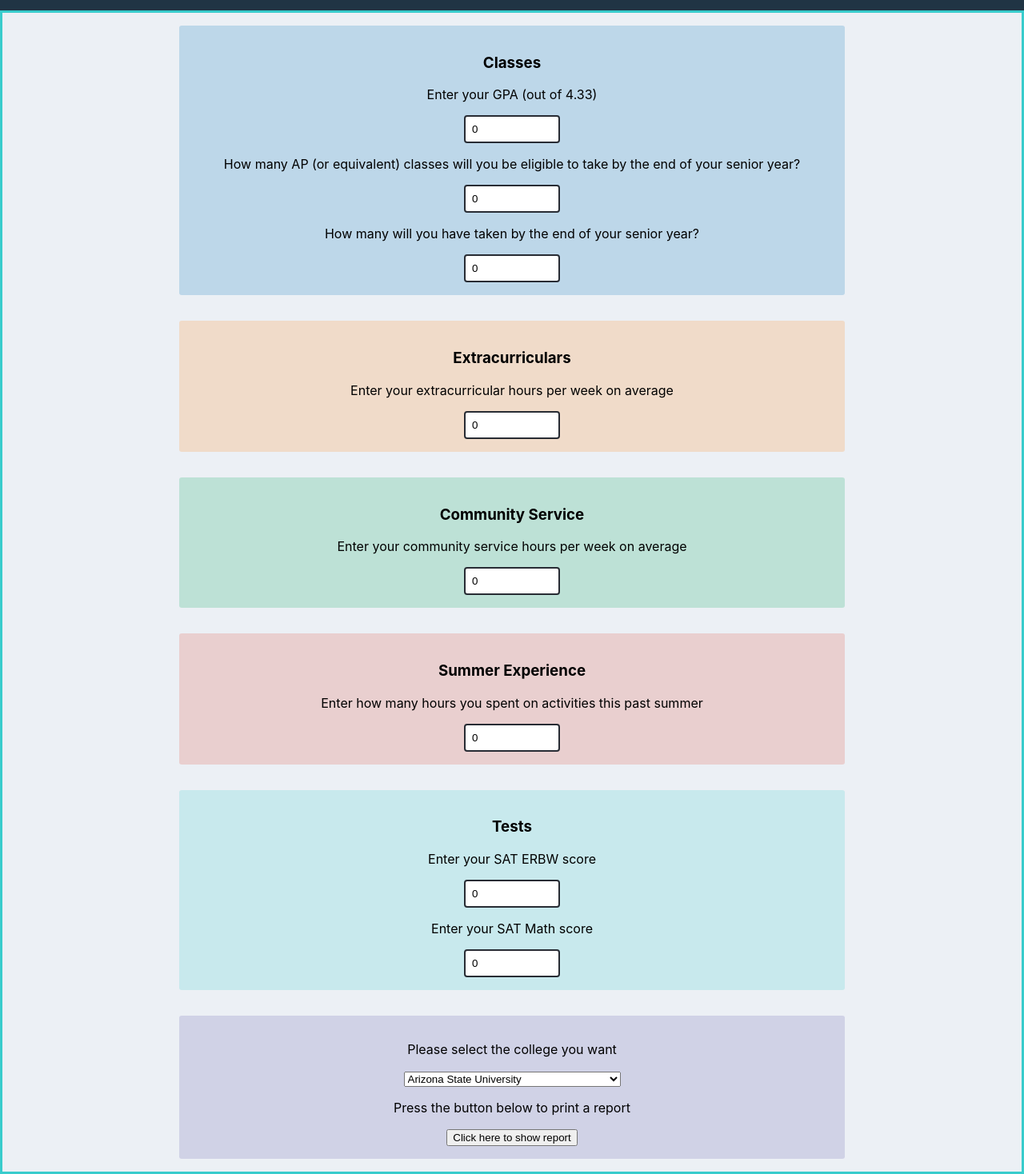
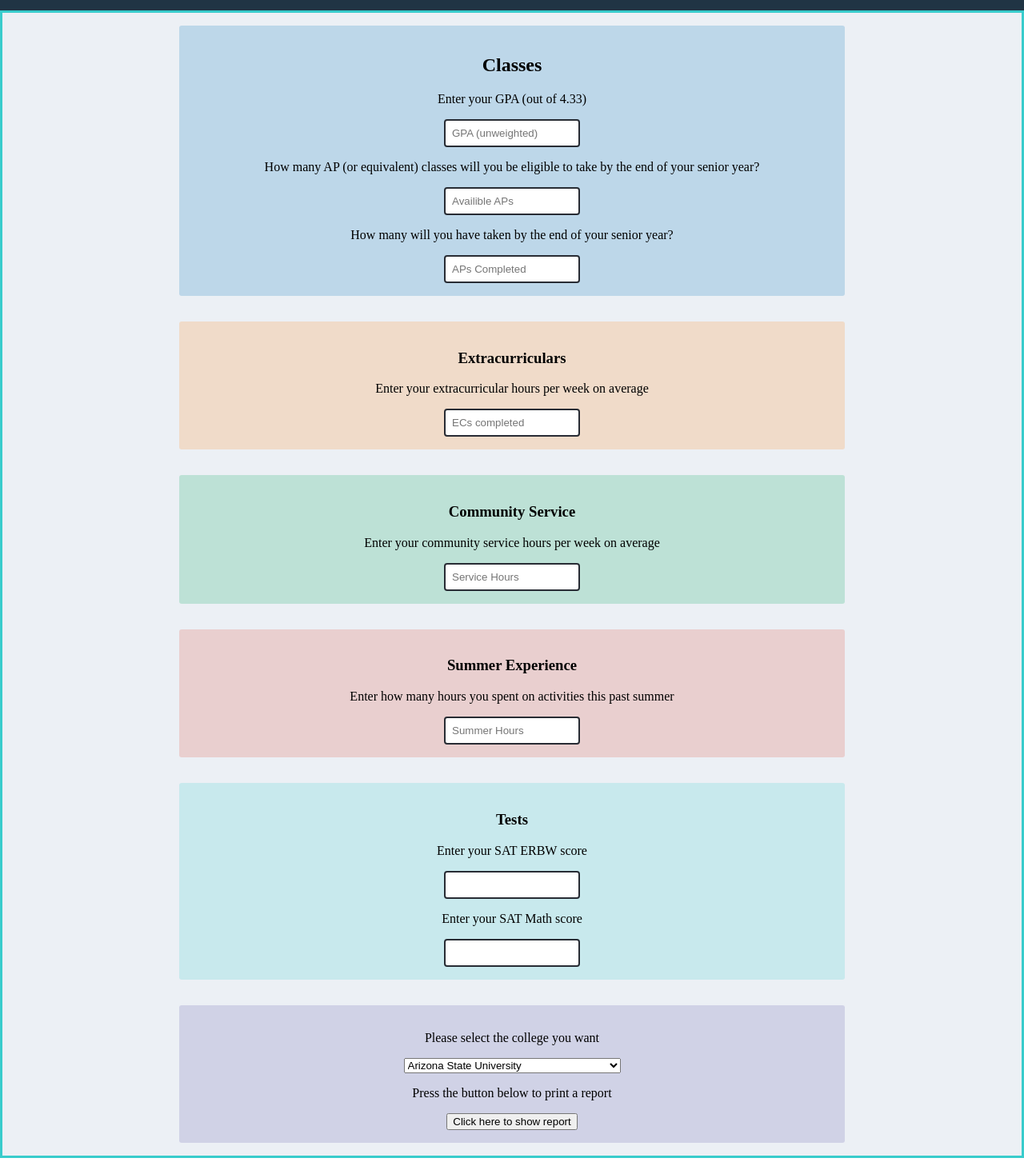
Before and after one commit to dothrakimango/college, a React (Create React App) app: page / in a window 1280 px wide. Shown: the part 57-1525 px from the top of the page at 80% size. Built offline with nearby package versions, Linux system fonts and the light colour scheme.

Commit message:
max - changing textboxes p2

```diff
--- a/src/App.css
+++ b/src/App.css
@@ -23,6 +23,7 @@
 
 .GpaClass {
   border: 3px;
+  font-family: 'Abril Fatface';
   height: auto;
   width: 50rem;
   margin: 1rem 1rem;
@@ -36,6 +37,7 @@
 .EcClass {
   border: 3px;
   height: auto;
+  font-family: 'Abril Fatface';
   width: 50rem;
   margin: 1rem 1rem;
   padding: 1rem 1rem;
@@ -48,6 +50,7 @@
 .CsClass{
   border: 3px;
   height: auto;
+  font-family: 'Abril Fatface';
   width: 50rem;
   margin: 1rem 1rem;
   padding: 1rem 1rem;
@@ -60,6 +63,7 @@
 .SeClass{
   border: 3px;
   height: auto;
+  font-family: 'Abril Fatface';
   width: 50rem;
   margin: 1rem 1rem;
   padding: 1rem 1rem;
@@ -72,6 +76,7 @@
 .SatClass {
   border: 3px;
   height: auto;
+  font-family: 'Abril Fatface';
   width: 50rem;
   margin: 1rem 1rem;
   padding: 1rem 1rem;
@@ -87,6 +92,7 @@
   border: 3px;
   height: auto;
   width: 50rem;
+  font-family: 'Abril Fatface';
   margin: 1rem 1rem;
   padding: 1rem 1rem;
   border-radius: 3px;
@@ -98,6 +104,7 @@
 .report{
   text-align: center;
   display: flex;
+  font-family: 'Abril Fatface';
   flex-direction: row;
   align-items: flex-start;
   align-content: flex-start;
@@ -109,6 +116,7 @@
   height: auto;
   width: 30rem;
   margin: 1rem auto 1rem;
+  font-family: 'Abril Fatface';
   padding: 1rem 1rem;
   border-radius: 3px;
   background: rgba(0, 128, 0, 0.2);
@@ -121,6 +129,7 @@
   height: auto;
   width: 30rem;
   margin: 1rem auto 1rem;
+  font-family: 'Abril Fatface';
   padding: 1rem 1rem;
   border-radius: 3px;
   background: rgba(255, 165, 0, 0.2);
@@ -133,6 +142,7 @@
   height: auto;
   width: 30rem;
   margin: 1rem auto 1rem;
+  font-family: 'Abril Fatface';
   padding: 1rem 1rem;
   border-radius: 3px;
   background: rgba(128, 0, 128, 0.2);
@@ -193,7 +203,7 @@
 }
 
 input {
-  width: 100px;
+  width: 150px;
   outline: none;
   border: 2px solid #282c34;
   border-radius: 4px;
--- a/src/App.js
+++ b/src/App.js
@@ -1,7 +1,6 @@
 import './App.css';
 import React, {useState} from "react";
 import Schools from "./schools.json";
-import TabHolder from './TabHolder.js';
 import PrintScoresTwo from './ReturnComponents/PrintScoresTwo';
 
 //Define Score Values
@@ -33,15 +32,15 @@ export default function App() {
   const [ecAvg, setEcAvg] = useState("0")
   const [csAvg, setCsAvg] = useState("0")
   const [seAvg, setSeAvg] = useState("0")
-  const [gpaAverage, setGpaAverage] = useState("0")
+  const [gpaAverage, setGpaAverage] = useState("")
   const [schoolSelection, setSchoolSelection] = useState("Arizona State University")
-  const [extraCurricular, setExtraCurricular] = useState("0")
-  const [summerHours, setSummerHours] = useState("0")
-  const [communityServiceHours, setCommunityServiceHours] = useState("0")
-  const [satMath, setSatMath] = useState("0")
-  const [satERBW, setSatERBW] = useState("0")
-  const [availableAPs, setAvailableAPs] = useState("0")
-  const [takenAPs, setTakenAPs] = useState("0")
+  const [extraCurricular, setExtraCurricular] = useState("")
+  const [summerHours, setSummerHours] = useState("")
+  const [communityServiceHours, setCommunityServiceHours] = useState("")
+  const [satMath, setSatMath] = useState("")
+  const [satERBW, setSatERBW] = useState("")
+  const [availableAPs, setAvailableAPs] = useState("")
+  const [takenAPs, setTakenAPs] = useState("")
   const [courseRigor, setCourseRigor] = useState("0")
   // Whether report is shown (only if school and scores are valid)
   const [isShown, setIsShown] = useState(false)
@@ -255,22 +254,25 @@ export default function App() {
       </div>
       <div className="InputsContainer">
         <div className="GpaClass">
-          <h3>Classes</h3>
+          <h2>Classes</h2>
           <p>Enter your GPA (out of 4.33)</p>
           <input type = "text"
               name = "gpaBox"
+              placeholder = "GPA (unweighted)"
               onChange = {(e) => setGpaAverage(e.target.value)}
               value = {gpaAverage}
           />
           <p>How many AP (or equivalent) classes will you be eligible to take by the end of your senior year?</p>
           <input type = "text"
               name = "APBox1"
+              placeholder = "Availible APs"
               onChange = {(e) => setAvailableAPs(e.target.value)}
               value = {availableAPs}
           />
           <p>How many will you have taken by the end of your senior year?</p>
           <input type = "text"
               name = "APBox2"
+              placeholder = "APs Completed"
               onChange = {(e) => setTakenAPs(e.target.value)}
               value = {takenAPs}
           />
@@ -280,6 +282,7 @@ export default function App() {
           <p>Enter your extracurricular hours per week on average</p>
           <input type = "text"
               name = "ecBox"
+              placeholder = "ECs completed"
               onChange = {(e) => setExtraCurricular(e.target.value)}
               value = {extraCurricular}
 
@@ -290,6 +293,7 @@ export default function App() {
           <p>Enter your community service hours per week on average</p>
           <input type = "text"
               name = "ecBox"
+              placeholder = "Service Hours"
               onChange = {(e) => setCommunityServiceHours(e.target.value)}
               value = {communityServiceHours}
           />
@@ -298,6 +302,7 @@ export default function App() {
           <h3>Summer Experience</h3>
           <p>Enter how many hours you spent on activities this past summer</p>
           <input type = "text"
+              placeholder='Summer Hours'
               name = "ecBox"
               onChange = {(e) => setSummerHours(e.target.value)}
               value = {summerHours}
--- a/src/ReturnComponents/PrintScoresTwo.js
+++ b/src/ReturnComponents/PrintScoresTwo.js
@@ -99,17 +99,17 @@ export default function PrintScoresTwo (props) {
                 <div className="left">
                     <Bar
                             data = {{
-                                labels: ['Extracurriculars', 'Community Service'],
+                                labels: ['Extracurriculars'],
                                 datasets: [{
                                     label: 'Your hours',
-                                    data: [props.ec[0], props.cs[0]],
+                                    data: [props.ec[0]],
                                     backgroundColor: 'rgba(30, 60, 255, 0.2)',
                                     borderColor: 'rgb(30, 60, 255)',
                                     borderWidth: 1
                                 },
                                 {
                                     label: 'Average',
-                                    data: [props.ec[1], props.cs[1]],
+                                    data: [props.ec[1]],
                                     backgroundColor: 'rgba(255, 30, 60, 0.2)',
                                     borderColor: 'rgb(255, 30, 60)',
                                     borderWidth: 1
@@ -122,6 +122,33 @@ export default function PrintScoresTwo (props) {
                                 indexAxis: 'x'
                             }}
                     />
+                </div>
+                <div className="center">
+                    <Bar
+                            data = {{
+                                labels: ['Community Service'],
+                                datasets: [{
+                                    label: 'Your score',
+                                    data: [props.cs[0]],
+                                    backgroundColor: 'rgba(30, 60, 255, 0.2)',
+                                    borderColor: 'rgb(30, 60, 255)',
+                                    borderWidth: 1
+                                },
+                                {
+                                    label: 'School average',
+                                    data: [props.cs[1]],
+                                    backgroundColor: 'rgba(255, 30, 60, 0.2)',
+                                    borderColor: 'rgb(255, 30, 60)',
+                                    borderWidth: 1
+                                }],
+                            }}
+                            height = {300}
+                            width = {60}
+                            options = {{
+                                maintainAspectRatio: false,
+                                indexAxis: 'x'
+                            }}
+                        />
                 </div>
                 <div className="right">
                     <Bar
```
